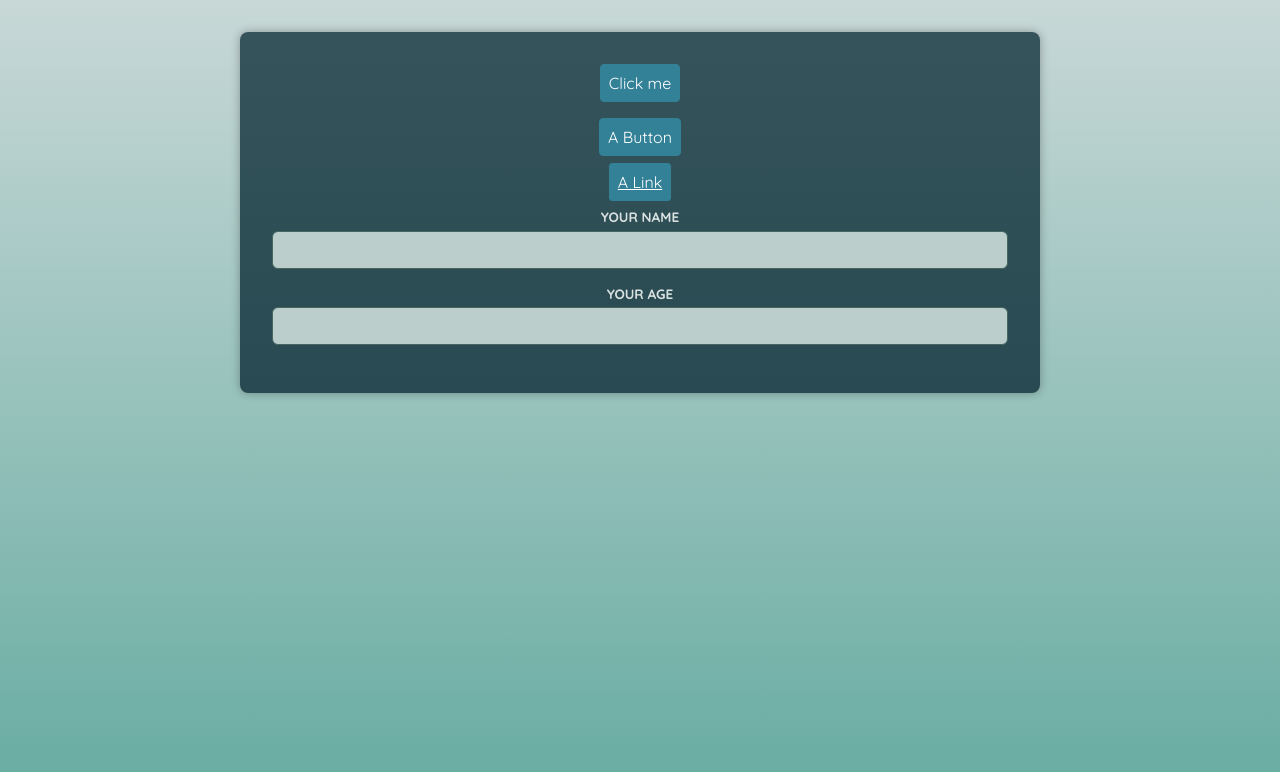
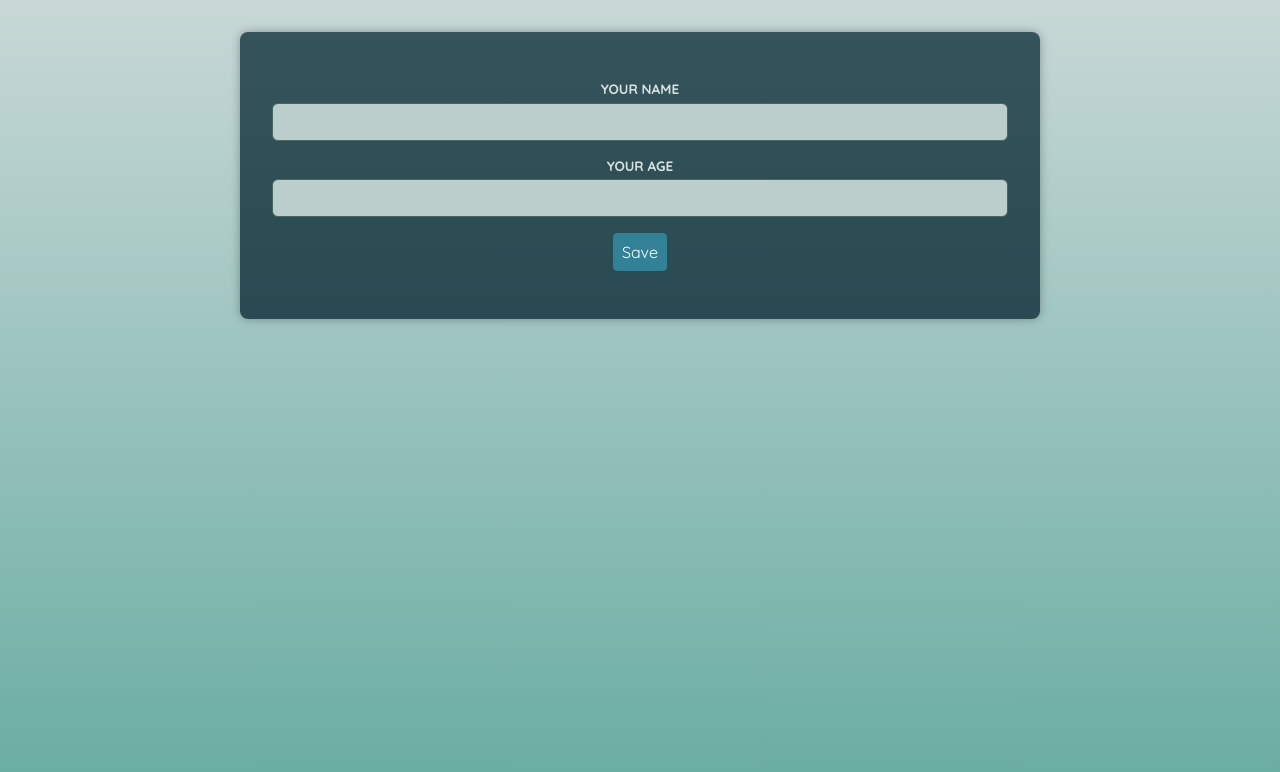
Before and after one commit to Kasia1781/components, a React (Vite) app: page / in a window 1280 px wide. Shown: the top 772 px of the page. Built offline with nearby package versions, Linux system fonts and the light colour scheme; a web font is replaced by a local one.

Commit message:
adding logic in Input component

```diff
--- a/src/App.tsx
+++ b/src/App.tsx
@@ -1,29 +1,23 @@
-import { useRef } from 'react';
 import './App.css';
+import Input from './components/Input';
+import Form from './components/Form';
 import Button from './components/Button';
-import Container from './components/Container';
-import Input from './components/Input';
 
 function App() {
-	const input = useRef<HTMLInputElement>(null);
+	function handleSave(data: unknown) {
+		const extractedData = data as { name: string; age: number };
+		console.log(extractedData);
+	}
 
 	return (
 		<main>
-			<Container
-				as={Button}
-				onClick={() => {
-					console.log('ok');
-				}}>
-				Click me
-			</Container>
-			<p>
-				<Button>A Button</Button>
-			</p>
-			<p>
-				<Button href='https://google.com'>A Link</Button>
-			</p>
-			<Input id='name' label='Your name' type='text' ref={input} />
-			<Input id='age' label='Your age' type='number' />
+			<Form onSave={handleSave}>
+				<Input id='name' label='Your name' type='text' name='name' />
+				<Input id='age' label='Your age' type='number' name='age' />
+				<p>
+					<Button>Save</Button>
+				</p>
+			</Form>
 		</main>
 	);
 }
--- /dev/null
+++ b/src/components/Form.tsx
@@ -0,0 +1,22 @@
+import { FormEvent, type ComponentPropsWithoutRef } from 'react';
+
+type FormProps = ComponentPropsWithoutRef<'form'> & {
+	onSave: (value: unknown) => void;
+};
+
+export default function Form({ onSave, children, ...props }: FormProps) {
+	function handleSubmit(event: FormEvent<HTMLFormElement>) {
+		event.preventDefault();
+
+		const formData = new FormData(event.currentTarget);
+		const data = Object.fromEntries(formData);
+
+		onSave(data);
+	}
+
+	return (
+		<form onSubmit={handleSubmit} {...props}>
+			{children}
+		</form>
+	);
+}
```
